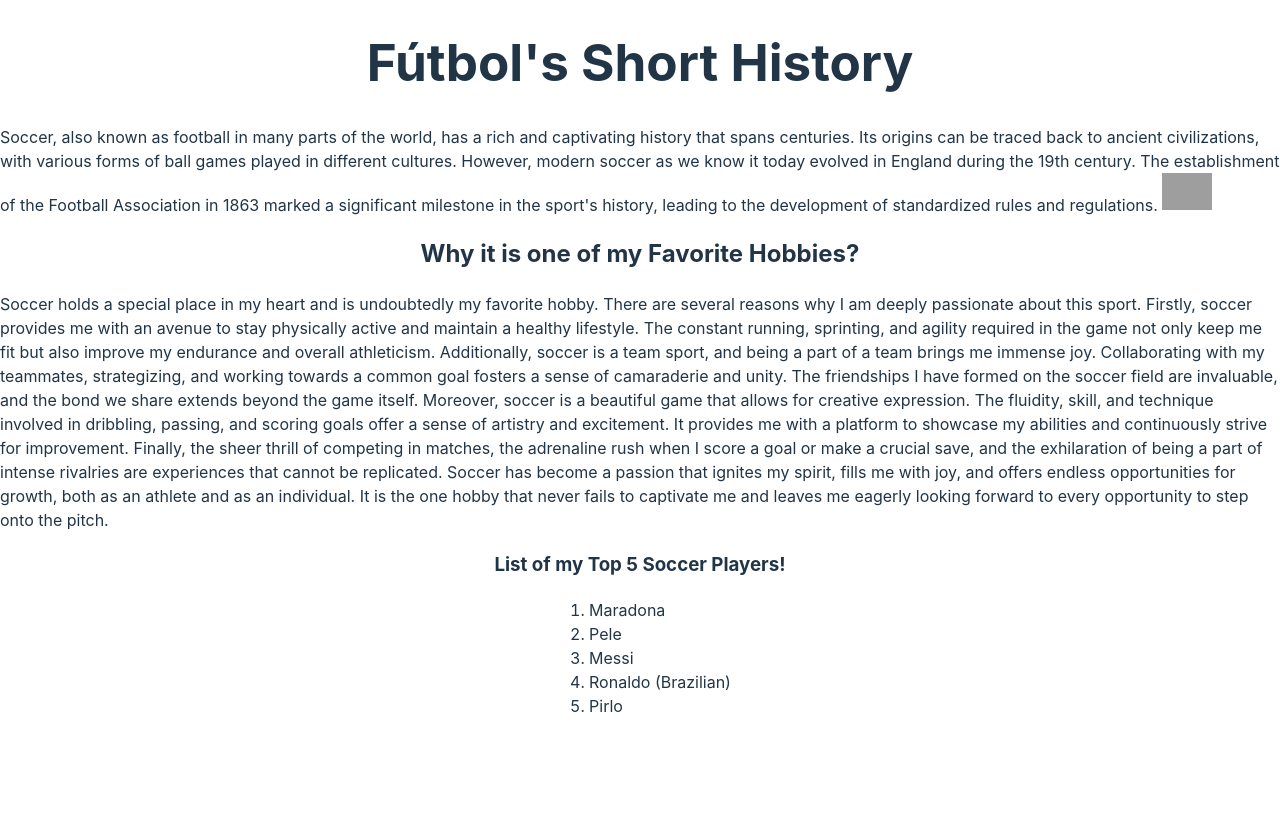
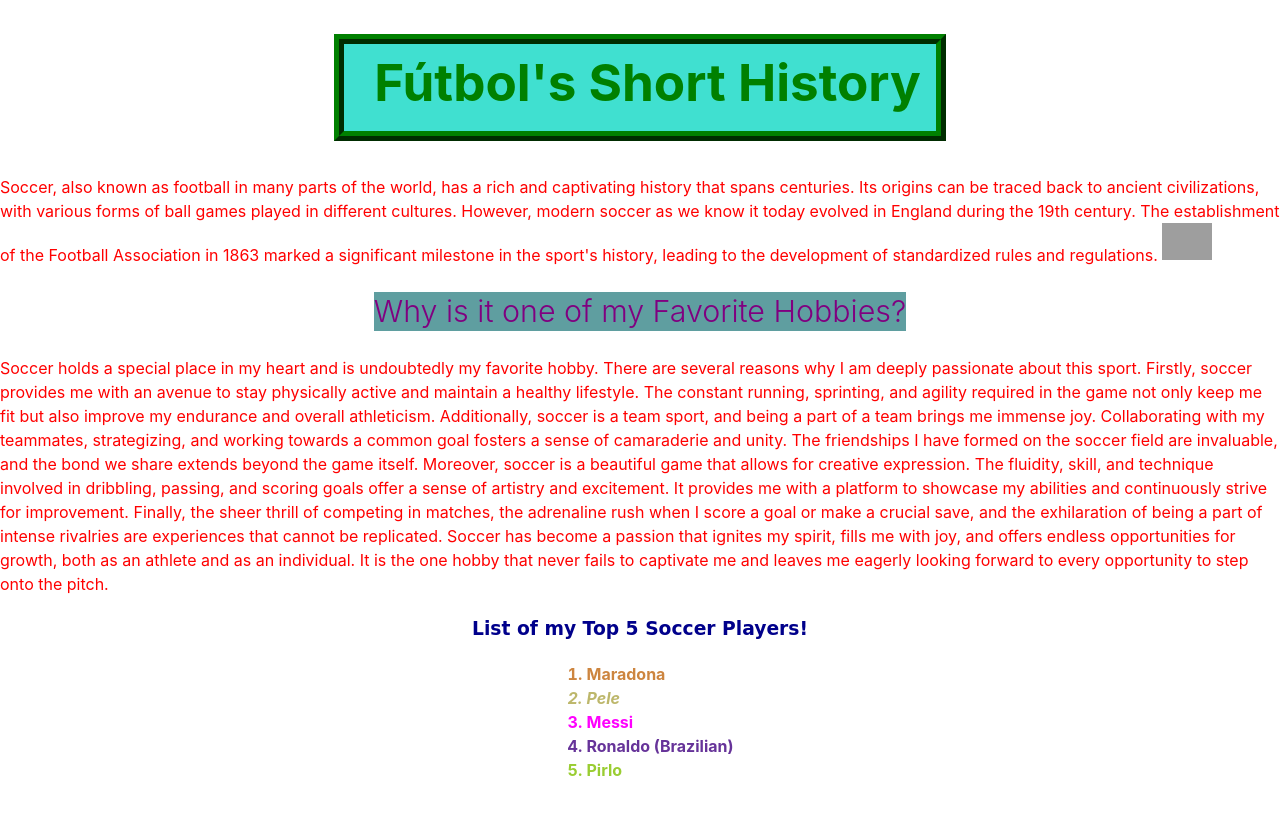
Before and after one commit to EddyMcEddy/HelloHTML, a website built with Vite: page index.html in a window 1280 px wide. Built offline with nearby package versions, Linux system fonts and the light colour scheme; grey boxes are pictures that could not be loaded.

Commit message:
Added Styling

```diff
--- a/index.html
+++ b/index.html
@@ -29,7 +29,7 @@
       </a>
     </p>
 
-    <h2>Why it is one of my Favorite Hobbies?</h2>
+    <h2>Why is it one of my Favorite Hobbies?</h2>
     <p>
       Soccer holds a special place in my heart and is undoubtedly my favorite
       hobby. There are several reasons why I am deeply passionate about this
@@ -57,11 +57,11 @@
 
     <h3>List of my Top 5 Soccer Players!</h3>
     <ol>
-      <li>Maradona</li>
-      <li>Pele</li>
-      <li>Messi</li>
-      <li>Ronaldo (Brazilian)</li>
-      <li>Pirlo</li>
+      <li class="First">Maradona</li>
+      <li class="Second">Pele</li>
+      <li class="Third">Messi</li>
+      <li class="Fourth">Ronaldo (Brazilian)</li>
+      <li class="Fith">Pirlo</li>
     </ol>
 
     <script type="module" src="/src/main.ts"></script>
--- a/src/style.css
+++ b/src/style.css
@@ -33,6 +33,53 @@ body {
 h1 {
   font-size: 3.2em;
   line-height: 1.1;
+  color: green;
+  background-color: turquoise;
+  border: 10px solid green;
+  border-style: ridge;
+  padding: 10px 15px 20px 30px;
+}
+h2 {
+  font-size: 1.9rem;
+  line-height: 1.3;
+  color: purple;
+  background-color: cadetblue;
+  border: 4xp solid green;
+  font-weight: 300;
+}
+p {
+  color: red;
+}
+
+h3 {
+  color: darkblue;
+  font-family: cursive;
+}
+
+h3:hover {
+  color: goldenrod;
+}
+
+.First {
+  font-weight: bold;
+  color: peru;
+}
+.Second {
+  font-style: oblique;
+  color: darkkhaki;
+  font-weight: bold;
+}
+.Third {
+  font-weight: Bold;
+  color: fuchsia;
+}
+.Fourth {
+  font-weight: Bold;
+  color: rebeccapurple;
+}
+.Fith {
+  font-weight: bold;
+  color: yellowgreen;
 }
 
 #app {
```
Also changed, not shown: 1 other file.
